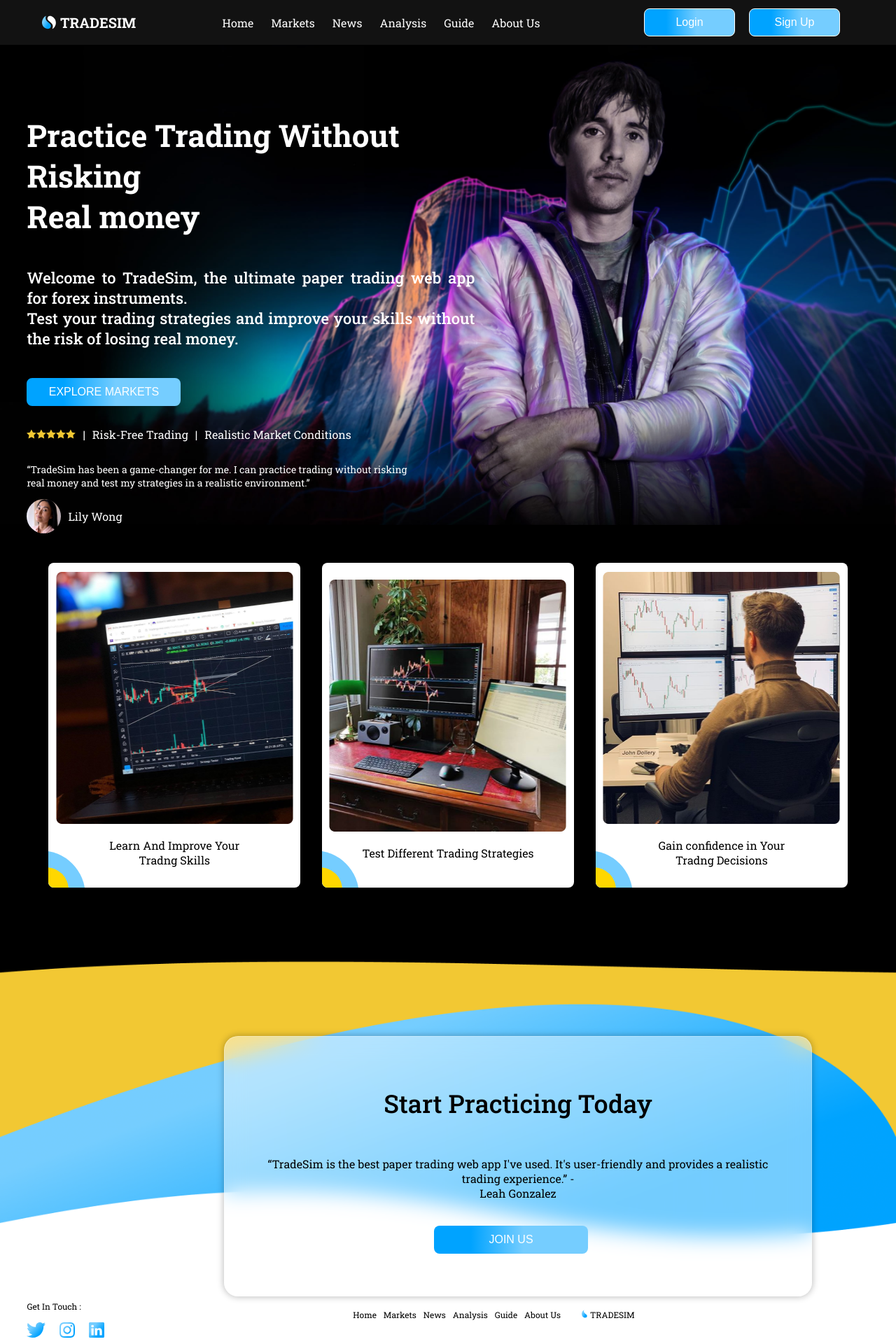
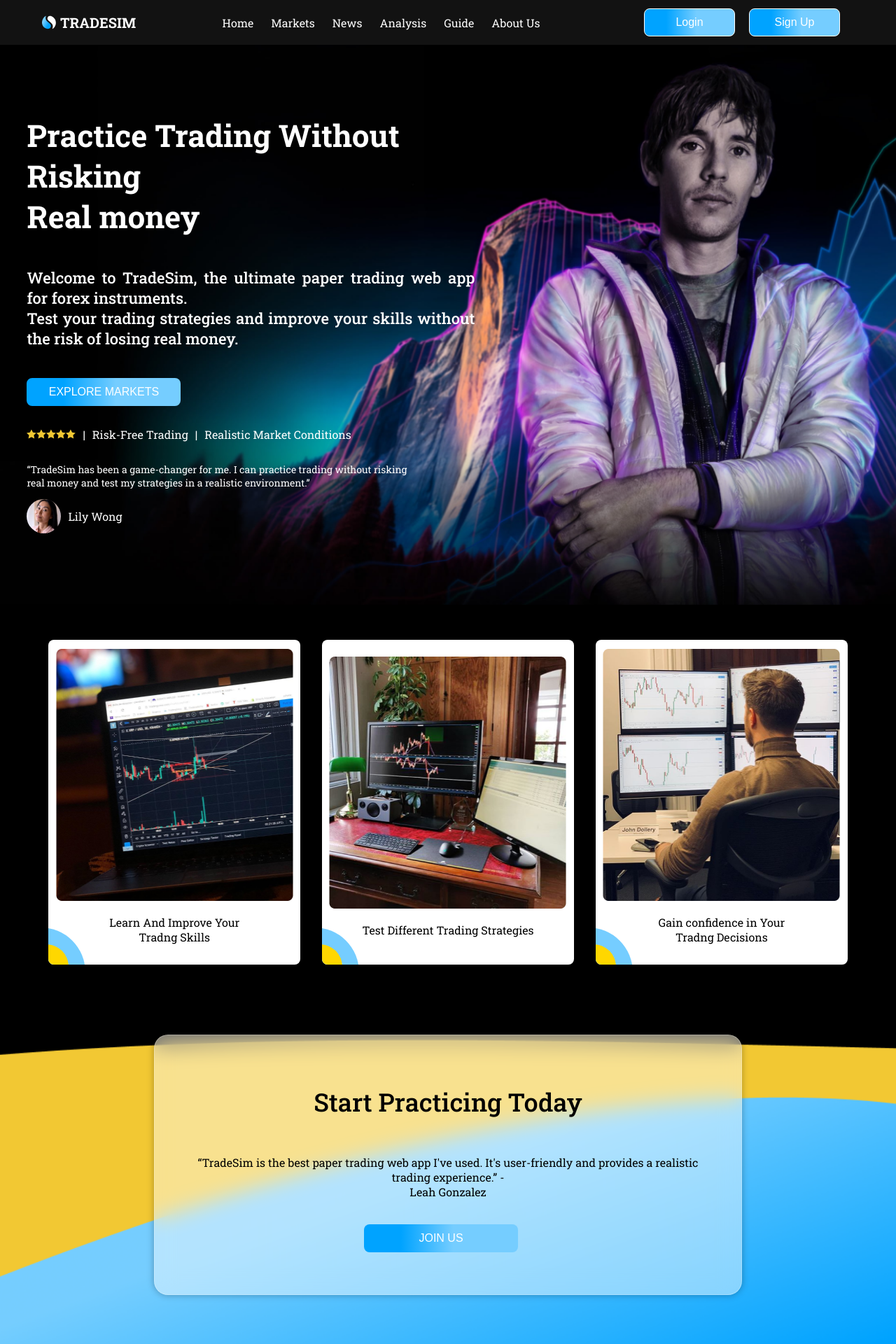
Before and after one commit to calebmutisya/TradeSim, a React (Create React App) app in the folder client/: page / in a window 1280 px wide. Shown: the top 1920 px of the page at 70% size. Built offline with nearby package versions, Linux system fonts and the light colour scheme.

Commit message:
Styled background images

```diff
--- a/client/src/css/Home.css
+++ b/client/src/css/Home.css
@@ -3,6 +3,10 @@
 }
 .image{
     position: relative;
+    height: 100vh;
+    background-image: url('../assets/homebanner.png');
+    background-size: cover;
+    background-repeat: no-repeat;
 }
 .txtsect{
     position: absolute;
@@ -176,23 +180,24 @@ span{
     /* background-image: url('../assets/practice.png'); */
 }
 .practice2{
-    position: relative;
+    height: 600px;
+    background-image: url(../assets/practice.png);
+    background-size: cover;
+    background-repeat: no-repeat;
 }
 .banner3{
     width: 100vw;
 }
 .card2{
-    position: absolute;
-    top: 25%;
-    left: 25%;
     display: flex;
     flex-direction: column;
     align-items: center;
     width: 60vw;
+    min-width: 400px;
+    margin: auto;
     height: 300px;
     padding: 35px;
     color: black;
-
     border: 1px solid rgba(255, 255, 255, .25);
     border-radius: 20px;
     background-color: rgba(255, 255, 255, 0.45);
--- a/client/src/pages/Home.js
+++ b/client/src/pages/Home.js
@@ -1,19 +1,16 @@
 import React from 'react'
 import '../css/Home.css'
-import banner from '../assets/homebanner.png'
 import goldstar from '../assets/goldstar.svg'
 import lily from '../assets/Lily.svg'
 import card1 from '../assets/card1.png'
 import card2 from '../assets/card2.png'
 import card3 from '../assets/card3.png'
-import practice from '../assets/practice.png'
 
 export default function Home() {
   return (
     <div>
       <div>
         <div className='image'>
-          <img className='banner' src={banner}/>
           <div className='txtsect'>
             <p className='p1'>
               Practice Trading Without Risking<br/>
@@ -74,7 +71,6 @@ export default function Home() {
       </div>
       <div className='practice'>
         <div className='practice2'>
-          <img className='banner3' src={practice}/>
           <div className='card2'>
             <p className='p5'>Start Practicing Today</p>
             <p className='p6'>“TradeSim is the best paper trading web app I've used. It's user-friendly and provides a realistic trading experience.” -<br/> Leah Gonzalez</p>
```
